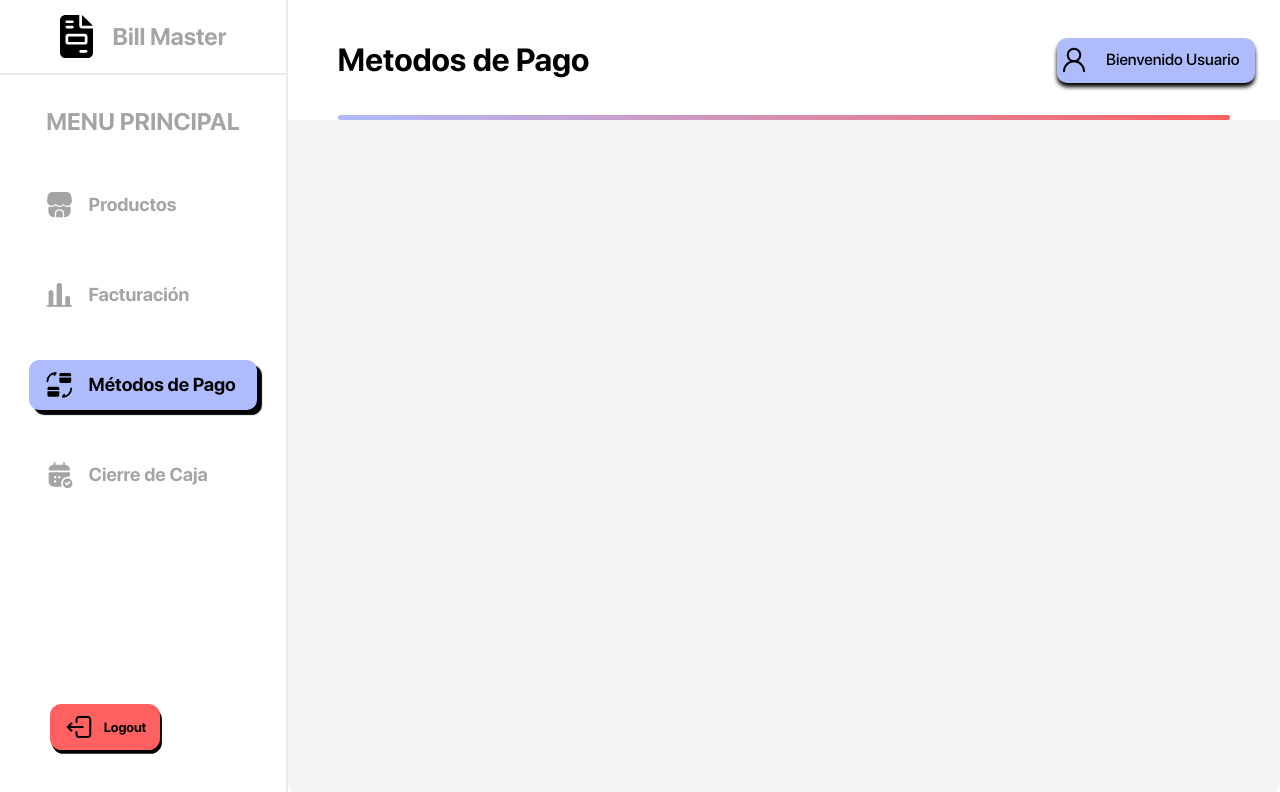
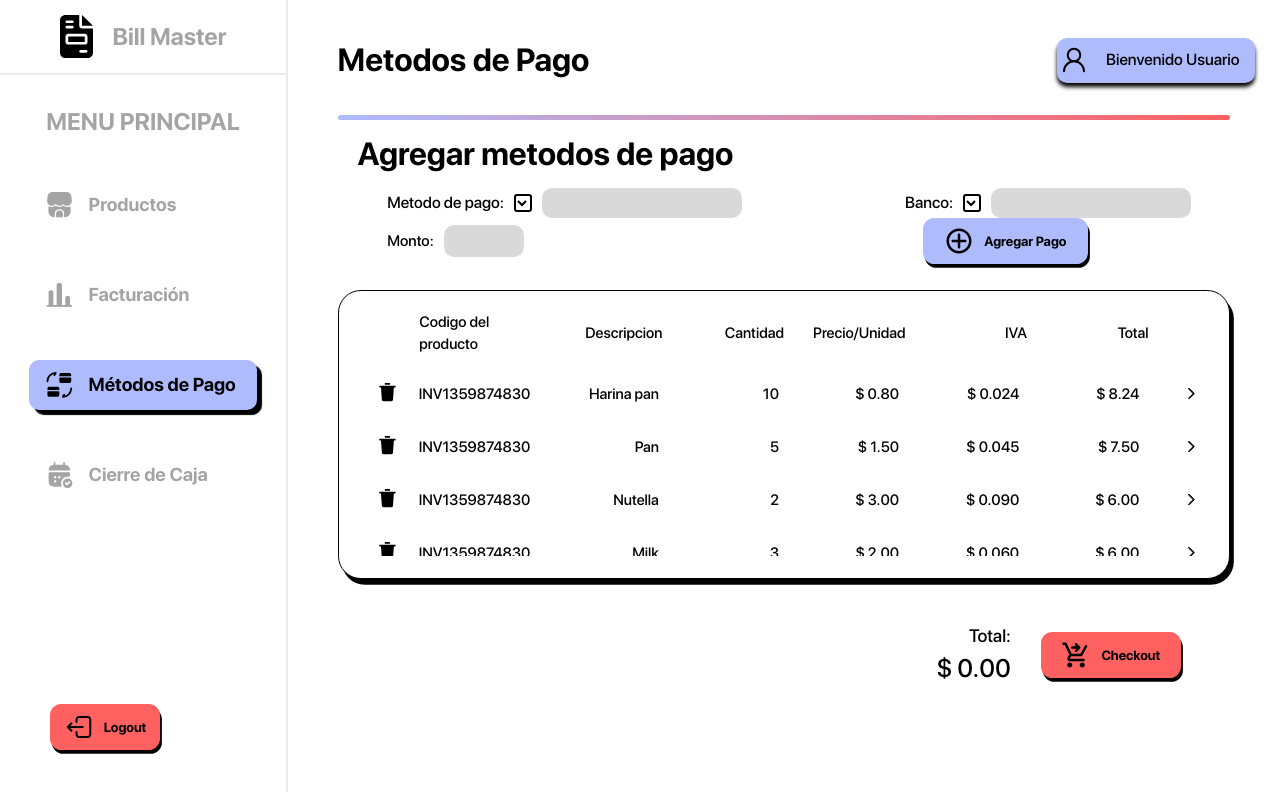
Before and after one commit to Luisrome01/BillMaster, a React (Vite) app: page /main in a window 1280 px wide. Both pictures are taken after a click on the element "Métodos de Pago". Shown: the top 792 px of the page. Built offline with nearby package versions, Linux system fonts and the light colour scheme.

Commit message:
Se agrego la vista metodo de pago

```diff
--- /dev/null
+++ b/src/components/inputs/InputBanco.jsx
@@ -0,0 +1,50 @@
+import React, { useState } from "react";
+import "./css/InputBanco.css";
+
+function InputBanco({ width, height, color }) {
+	// Estado para almacenar el tipo de documento seleccionado y el valor ingresado
+	const [tipoDocumento, setTipoDocumento] = useState("Banco:");
+	const [valorDocumento, setValorDocumento] = useState("");
+
+	// Función para manejar cambios en la selección del tipo de documento
+	const handleTipoDocumentoChange = (event) => {
+		setTipoDocumento(event.target.value);
+		setValorDocumento("");
+	};
+
+	// Función para manejar cambios en el valor del documento ingresado
+	const handleValorDocumentoChange = (event) => {
+		setValorDocumento(event.target.value);
+	};
+
+	const style = {
+		width: width,
+		height: height,
+		backgroundColor: color,
+	};
+	return (
+		<div className="IDIFMainContainer">
+			<p className="IDIFTitle">{tipoDocumento}</p>
+			<select value={tipoDocumento} onChange={handleTipoDocumentoChange} className="IDIFSelect">
+				<option value="BANESCO">BANESCO</option>
+				<option value="MERCANTIL">MERCANTIL</option>
+				<option value="BANCARIBE">BANCARIBE</option>
+			</select>
+			{tipoDocumento && (
+				<div>
+					<input
+						className="IDIFInput"
+						style={style}
+						type="text"
+						id="valorDocumento"
+						value={valorDocumento}
+						onChange={handleValorDocumentoChange}
+
+					/>
+				</div>
+			)}
+		</div>
+	);
+}
+
+export default InputBanco;
--- /dev/null
+++ b/src/components/inputs/InputMetodosPago.jsx
@@ -0,0 +1,51 @@
+import React, { useState } from "react";
+import "./css/InputMetodosPago.css";
+
+function InputMetodosPago({ width, height, color }) {
+	// Estado para almacenar el tipo de documento seleccionado y el valor ingresado
+	const [tipoDocumento, setTipoDocumento] = useState("Metodo de pago:");
+	const [valorDocumento, setValorDocumento] = useState("");
+
+	// Función para manejar cambios en la selección del tipo de documento
+	const handleTipoDocumentoChange = (event) => {
+		setTipoDocumento(event.target.value);
+		setValorDocumento("");
+	};
+
+	// Función para manejar cambios en el valor del documento ingresado
+	const handleValorDocumentoChange = (event) => {
+		setValorDocumento(event.target.value);
+	};
+
+	const style = {
+		width: width,
+		height: height,
+		backgroundColor: color,
+	};
+	return (
+		<div className="IDIFMainContainer">
+			<p className="IDIFTitle">{tipoDocumento}</p>
+			<select value={tipoDocumento} onChange={handleTipoDocumentoChange} className="IDIFSelect">
+				<option value="Efectivo">EFECTIVO</option>
+				<option value="Transferencia">TRANSFERENCIA</option>
+				<option value="Divisas">DIVISAS</option>
+                <option value="TARJETA">TARJETA</option>
+			</select>
+			{tipoDocumento && (
+				<div>
+					<input
+						className="IDIFInput"
+						style={style}
+						type="text"
+						id="valorDocumento"
+						value={valorDocumento}
+						onChange={handleValorDocumentoChange}
+
+					/>
+				</div>
+			)}
+		</div>
+	);
+}
+
+export default InputMetodosPago;
--- /dev/null
+++ b/src/components/inputs/css/InputBanco.css
@@ -0,0 +1,34 @@
+.IDIFInput {
+	margin-left: 10px;
+	width: 300px;
+	height: 30px;
+	transition: 0.25s;
+	background: rgba(174, 187, 253, 0.25);
+	border-radius: 10px;
+	border: none;
+}
+
+.IDIFInput:focus {
+	transition: 0.25s;
+	background: rgba(174, 187, 253, 0.75);
+}
+
+.IDIFMainContainer {
+	display: flex;
+	flex-direction: row;
+	align-items: center;
+}
+
+.IDIFSelect {
+	margin-left: 10px;
+	color: black;
+	width: 18px;
+	height: 18px;
+	border: 2px solid black;
+	border-radius: 3px;
+	background-color: #ffffff;
+}
+
+.IDIFTitle {
+	font-weight: bold;
+}
--- /dev/null
+++ b/src/components/inputs/css/InputMetodosPago.css
@@ -0,0 +1,34 @@
+.IDIFInput {
+	margin-left: 10px;
+	width: 300px;
+	height: 30px;
+	transition: 0.25s;
+	background: rgba(174, 187, 253, 0.25);
+	border-radius: 10px;
+	border: none;
+}
+
+.IDIFInput:focus {
+	transition: 0.25s;
+	background: rgba(174, 187, 253, 0.75);
+}
+
+.IDIFMainContainer {
+	display: flex;
+	flex-direction: row;
+	align-items: center;
+}
+
+.IDIFSelect {
+	margin-left: 10px;
+	color: black;
+	width: 18px;
+	height: 18px;
+	border: 2px solid black;
+	border-radius: 3px;
+	background-color: #ffffff;
+}
+
+.IDIFTitle {
+	font-weight: bold;
+}
--- a/src/components/navBar/View/MetodosPago.jsx
+++ b/src/components/navBar/View/MetodosPago.jsx
@@ -1,7 +1,60 @@
-import React from "react";
+import "./css/MetodosPago.css";
+import React, { useState } from "react";
+import BtnGeneral from "../../../components/buttons/BtnGeneral";
+import InputMetodosPago from "../../../components/inputs/InputMetodosPago";
+import InputBanco from "../../../components/inputs/InputBanco";
+import InputDiferente from "../../../components/inputs/InputDiferente";
+import svgAdd from "../../../assets/svg_add.svg";
+import cartSVG from "../../../assets/marketKart.svg";
+import ProductTable from "../../tables/productTable";
 
 const MetodosPago = () => {
-	return <></>;
+	const [montoTotal, setMontoTotal] = useState("0.00");
+
+	const actualizarMontoTotal = (nuevoMonto) => {
+		setMontoTotal(nuevoMonto);
+	};
+
+	return (
+		<>
+			<div className="MetodosContainer">
+				<h1 className="MetodosHeaderContainer">Agregar metodos de pago</h1>
+
+					<div className="MetodosInput">
+						<div className="MetodoMetododPago">
+							<div className="MetodoMetodo">
+								<InputMetodosPago name="Metodo de pago:" color="#D9D9D9" width="200px" />
+							</div>
+
+							<div className="MetodoBanco">
+							<InputBanco name="Metodo de pago:" color="#D9D9D9" width="200px" />
+							</div>
+						</div>
+						<div className="MetodoMonto-BotonAgregar">
+							<div className="MetodoMonto">
+								<InputDiferente name="Monto:" color="#D9D9D9" width="15%"  />
+							</div>
+							<div className="MetodoBotonAgregar">
+								<BtnGeneral img={svgAdd} text="Agregar Pago" width="165px" />
+							</div>
+						</div>
+					</div>
+
+
+				<div className="FacturaTableContainer">
+					<ProductTable width="90%" height="85%" onTotalChange={actualizarMontoTotal} />
+				</div>
+
+				<div className="FacturaCheckoutContainer">
+					<div style={{ display: "flex", flexDirection: "column" }}>
+						<p style={{ position: "relative", marginLeft: "auto", fontSize: "18px" }}>Total:</p>
+						<p style={{ position: "relative", marginLeft: "auto", fontSize: "25.4331px", fontWeight: "bold" }}>$ {montoTotal}</p>
+					</div>
+					<BtnGeneral text="Checkout" width="140px" color="#ff6060" onHoverColor="#c54444" img={cartSVG} />
+				</div>
+			</div>
+		</>
+	);
 };
 
 export default MetodosPago;
--- /dev/null
+++ b/src/components/navBar/View/css/MetodosPago.css
@@ -0,0 +1,56 @@
+.MetodosContainer {
+	display: flex;
+	flex-direction: column;
+	width: 100%;
+	height: 85vh;
+	background-color: #ffff;
+	position: relative;
+}
+
+.MetodosHeaderContainer {
+	flex-basis: 10%;
+	margin-left: 7%;
+	align-items: center;
+	display: flex;
+}
+
+
+
+
+
+
+.MetodosInput {
+	display: flex;
+	flex-direction: column;
+
+}
+
+.MetodoMetododPago {
+	align-items: center;
+	flex-basis: 33%;
+	display: flex;
+	flex-direction: row;
+}
+
+.MetodoMetodo {
+	margin-left: 10%;
+	flex-basis: 58%;
+}
+
+.MetodoBanco {
+	flex-basis: 42%;
+
+}
+.MetodoMonto-BotonAgregar {
+	align-items: center;
+	flex-basis: 33%;
+	display: flex;
+	flex-direction: row;
+}
+.MetodoMonto {
+	margin-left: 10%;
+	flex-basis: 60%;
+}
+.MetodoBotonAgregar {
+	flex-basis: 40%;
+}
```
